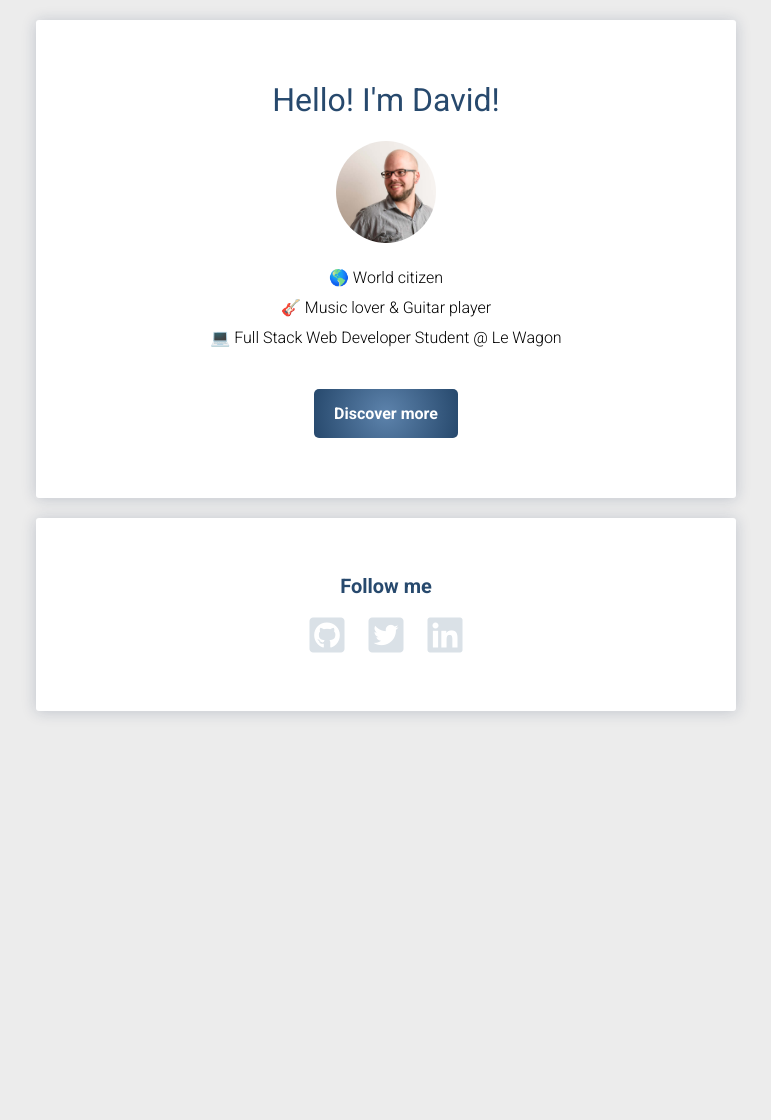
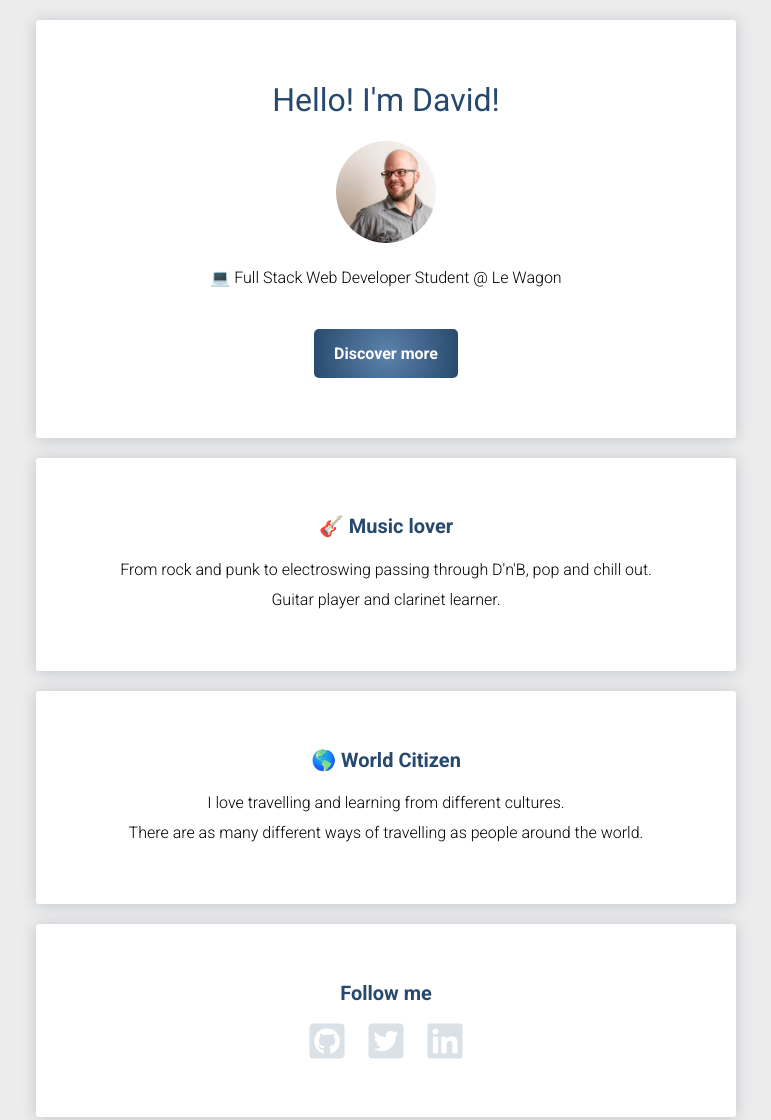
Before and after one commit to dibanezbal/profile, a plain HTML site: page index.html in a window 1280 px wide. Shown: the top 1120 px of the page, without its empty margins (254-1025 px from the left). Before the commit the page ends 800 px from the top, so only its background shows below. Drawn offline with Linux system fonts and the light colour scheme.

Commit message:
2 cards added

```diff
--- a/index.html
+++ b/index.html
@@ -12,10 +12,19 @@
     <div class="card-white">
       <h1>Hello! I'm David!</h1>
       <img class="img-circle border-bold" src="images/david-profile.jpg" alt="My profile picture">
-      <p>🌎 World citizen <br> 🎸 Music lover & Guitar player <br> 💻 Full Stack Web Developer Student @ Le Wagon</p>
-      <a href="#" class="btn" >Discover more</a>
+      <p>💻 Full Stack Web Developer Student @ Le Wagon</p>
+      <a href="#discover" class="btn" >Discover more</a>
     </div>
     <div class="card-white">
+      <h2>🎸 Music lover</h2>
+      <p>From rock and punk to electroswing passing through D'n'B, pop and chill out.<br>Guitar player and clarinet learner.</p>
+    </div>
+    <div class="card-white">
+      <h2>🌎 World Citizen</h2>
+      <p>I love travelling and learning from different cultures. <br>
+      There are as many different ways of travelling as people around the world.</p>
+    </div>
+    <div id="discover" class="card-white">
       <h2>Follow me</h2>
       <ul class="list-inline">
         <li><a href="https://github.com/dibanezbal" target="_blank"><i class="fab fa-github-square"></i></a></li>
```
